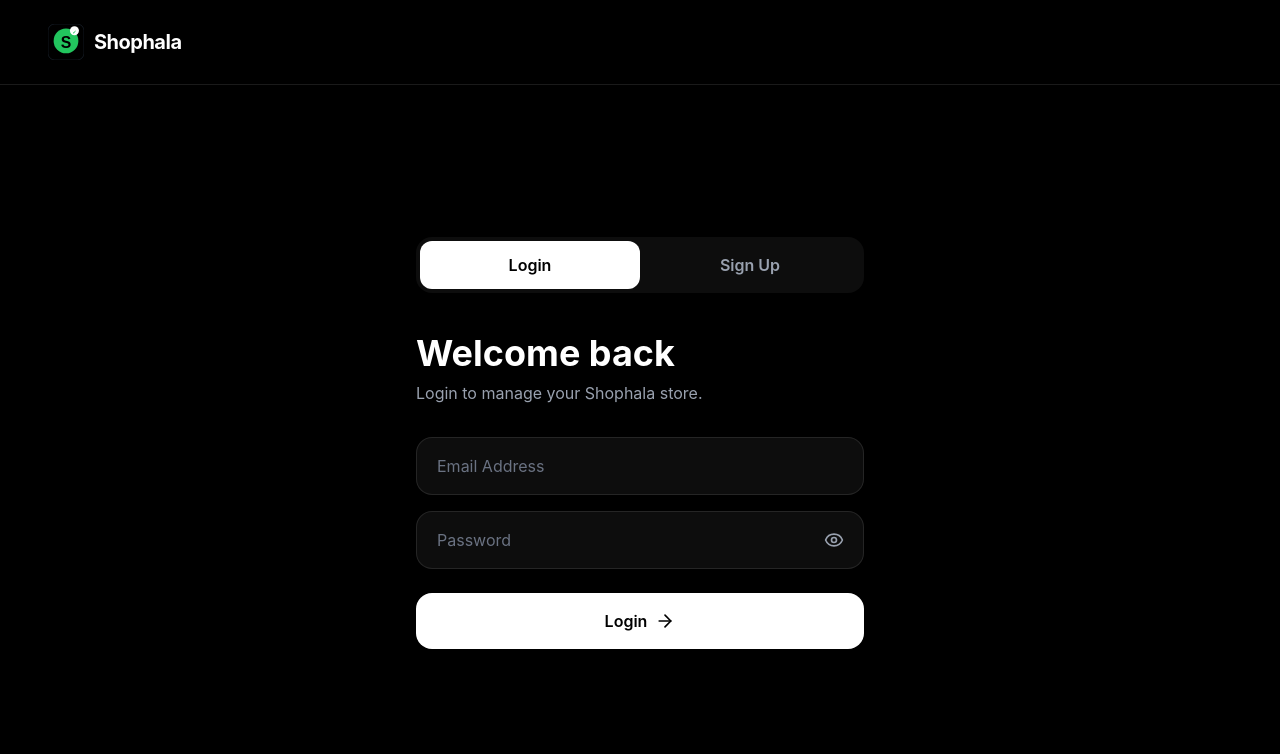
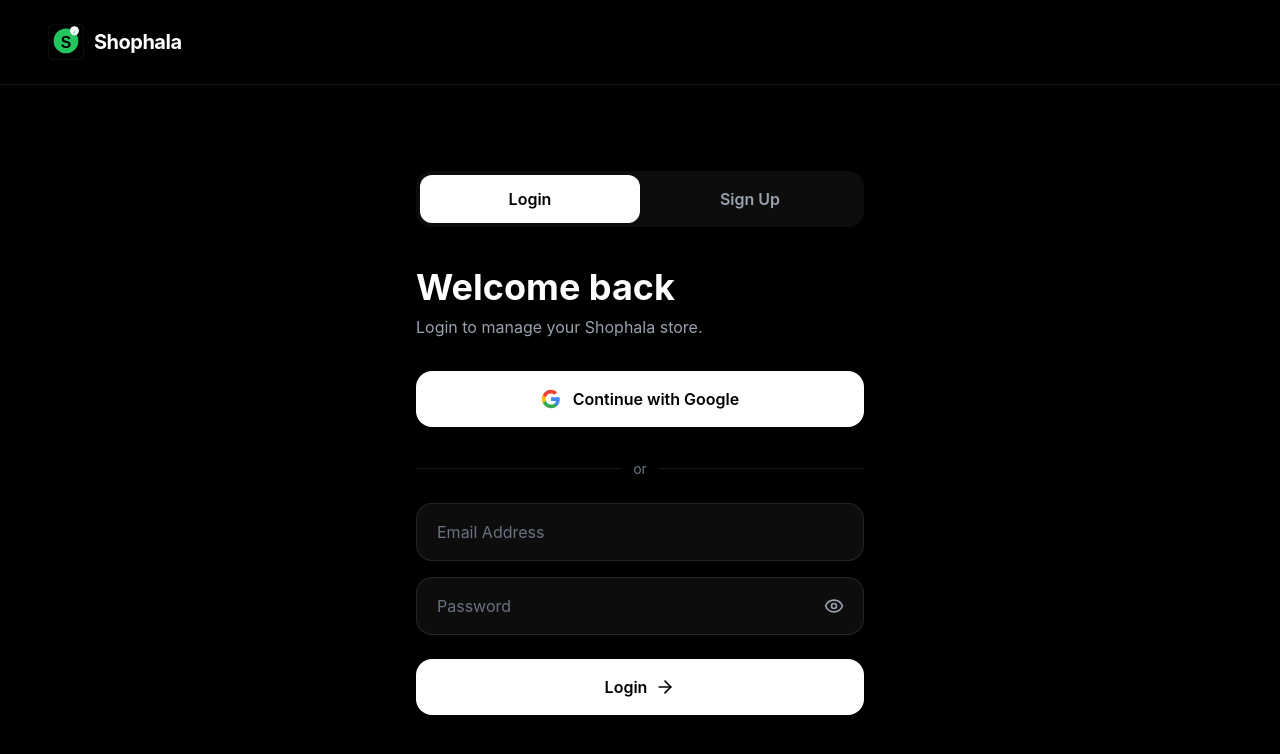
Before and after one commit to MJJEFF/Shophala, a React (Vite) app: page /login in a window 1280 px wide. Shown: the top 754 px of the page. Built offline with nearby package versions, Linux system fonts and the light colour scheme; no server answers.

Commit message:
feat: Google login + fix email branding

```diff
--- a/src/pages/Login.jsx
+++ b/src/pages/Login.jsx
@@ -6,8 +6,10 @@
     signInWithEmailAndPassword,
     sendEmailVerification,
     signOut,
+    GoogleAuthProvider,
+    signInWithPopup
 } from "firebase/auth";
-import { doc, setDoc } from "firebase/firestore";
+import { doc, setDoc, getDoc, updateDoc } from "firebase/firestore";
 import { auth, db } from "../firebase";
 import { ArrowRight, Eye, EyeOff } from "lucide-react";
 
@@ -15,6 +17,9 @@
     const [isSignup, setIsSignup] = useState(false);
     const [showPassword, setShowPassword] = useState(false);
     const [loading, setLoading] = useState(false);
+    const [verifyUid, setVerifyUid] = useState("");
+    const [verifyCode, setVerifyCode] = useState("");
+    const [verifying, setVerifying] = useState(false);
     const [error, setError] = useState("");
     const [verificationSent, setVerificationSent] = useState(false);
     const [form, setForm] = useState({
@@ -27,6 +32,69 @@
 
     const handleChange = (e) =>
         setForm({ ...form, [e.target.name]: e.target.value });
+
+    const handleVerifyCode = async () => {
+        setVerifying(true);
+        try {
+            const codeDoc = await getDoc(doc(db, "verificationCodes", verifyUid));
+            if (!codeDoc.exists()) {
+                setError("Invalid code. Please try again.");
+                setVerifying(false);
+                return;
+            }
+            const { code, expiresAt } = codeDoc.data();
+            if (expiresAt.toDate() < new Date()) {
+                setError("Code expired. Please sign up again.");
+                setVerifying(false);
+                return;
+            }
+            if (verifyCode !== code) {
+                setError("Wrong code. Please check your email.");
+                setVerifying(false);
+                return;
+            }
+            // Mark as verified
+            await updateDoc(doc(db, "vendors", verifyUid), { emailVerified: true });
+            // Sign them in
+            const cred = await signInWithEmailAndPassword(auth, form.email, form.password);
+            navigate("/dashboard");
+        } catch (err) {
+            setError("Verification failed. Please try again.");
+        }
+        setVerifying(false);
+    };
+
+    const handleGoogleLogin = async () => {
+        setError("");
+        setLoading(true);
+        try {
+            const provider = new GoogleAuthProvider();
+            const cred = await signInWithPopup(auth, provider);
+
+            // Check if vendor profile exists, if not create it
+            const vendorDoc = await getDoc(doc(db, "vendors", cred.user.uid));
+            if (!vendorDoc.exists()) {
+                await setDoc(doc(db, "vendors", cred.user.uid), {
+                    name: cred.user.displayName || "",
+                    email: cred.user.email,
+                    phone: "",
+                    uid: cred.user.uid,
+                    createdAt: new Date(),
+                    storeName: (cred.user.displayName || "My") + "'s Store",
+                    emailVerified: true,
+                    plan: "free",
+                });
+            }
+            navigate("/dashboard");
+        } catch (err) {
+            if (err.code === "auth/popup-closed-by-user") {
+                setError("Google sign-in was cancelled.");
+            } else {
+                setError("Google sign-in failed. Please try again.");
+            }
+        }
+        setLoading(false);
+    };
 
     const handleSubmit = async () => {
         setError("");
@@ -173,6 +241,28 @@
                             />
                         )}
 
+                        {/* Google Login Button */}
+                        <button
+                            onClick={handleGoogleLogin}
+                            disabled={loading}
+                            className="w-full flex items-center justify-center gap-3 bg-white text-black py-4 rounded-2xl font-semibold hover:scale-105 transition disabled:opacity-50 disabled:scale-100 mb-2"
+                        >
+                            <svg width="20" height="20" viewBox="0 0 24 24">
+                                <path fill="#4285F4" d="M22.56 12.25c0-.78-.07-1.53-.2-2.25H12v4.26h5.92c-.26 1.37-1.04 2.53-2.21 3.31v2.77h3.57c2.08-1.92 3.28-4.74 3.28-8.09z" />
+                                <path fill="#34A853" d="M12 23c2.97 0 5.46-.98 7.28-2.66l-3.57-2.77c-.98.66-2.23 1.06-3.71 1.06-2.86 0-5.29-1.93-6.16-4.53H2.18v2.84C3.99 20.53 7.7 23 12 23z" />
+                                <path fill="#FBBC05" d="M5.84 14.09c-.22-.66-.35-1.36-.35-2.09s.13-1.43.35-2.09V7.07H2.18C1.43 8.55 1 10.22 1 12s.43 3.45 1.18 4.93l2.85-2.22.81-.62z" />
+                                <path fill="#EA4335" d="M12 5.38c1.62 0 3.06.56 4.21 1.64l3.15-3.15C17.45 2.09 14.97 1 12 1 7.7 1 3.99 3.47 2.18 7.07l3.66 2.84c.87-2.6 3.3-4.53 6.16-4.53z" />
+                            </svg>
+                            Continue with Google
+                        </button>
+
+                        {/* Divider */}
+                        <div className="flex items-center gap-3 my-2">
+                            <div className="flex-1 h-px bg-white/10" />
+                            <span className="text-gray-500 text-sm">or</span>
+                            <div className="flex-1 h-px bg-white/10" />
+                        </div>
+
                         <input
                             name="email"
                             type="email"
```
